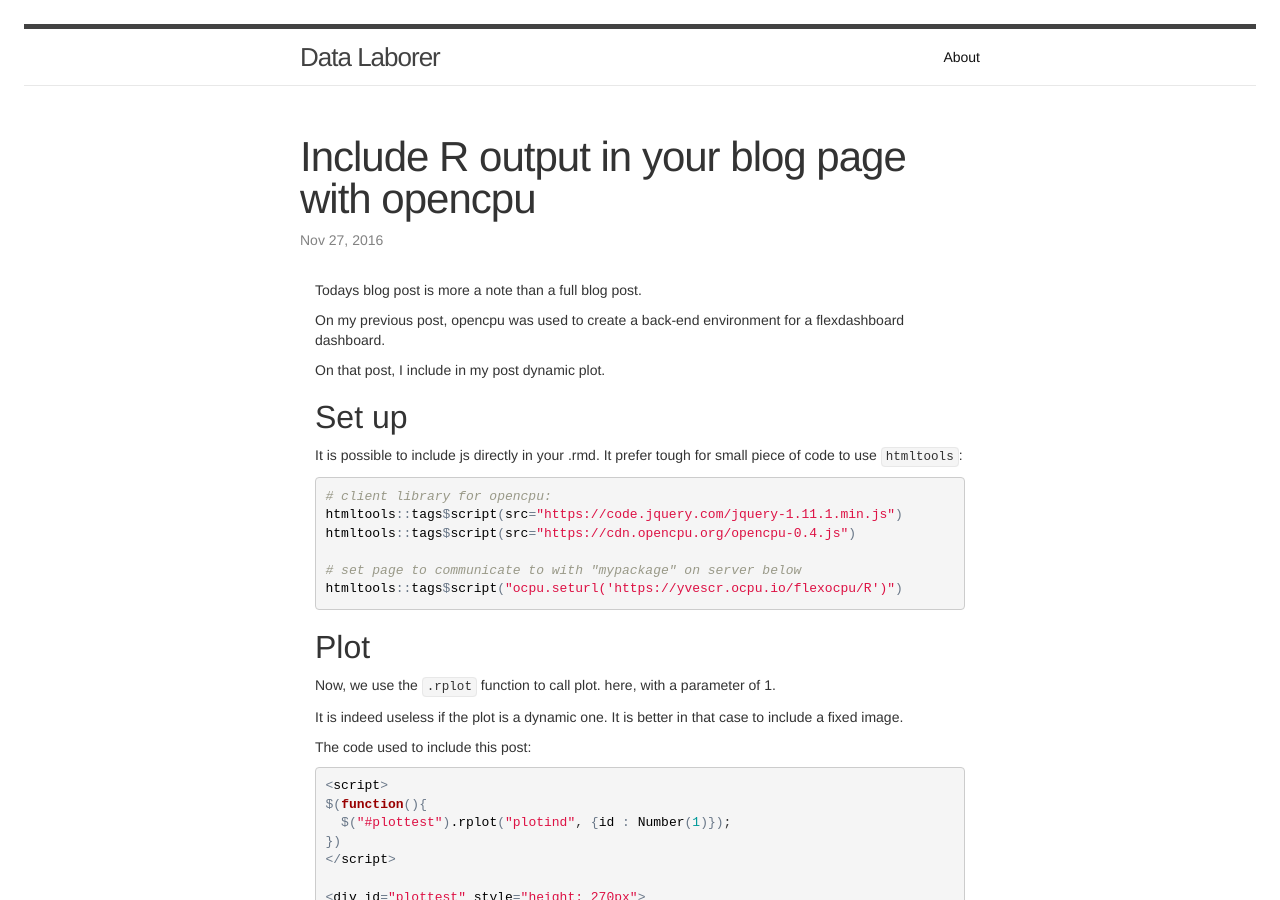
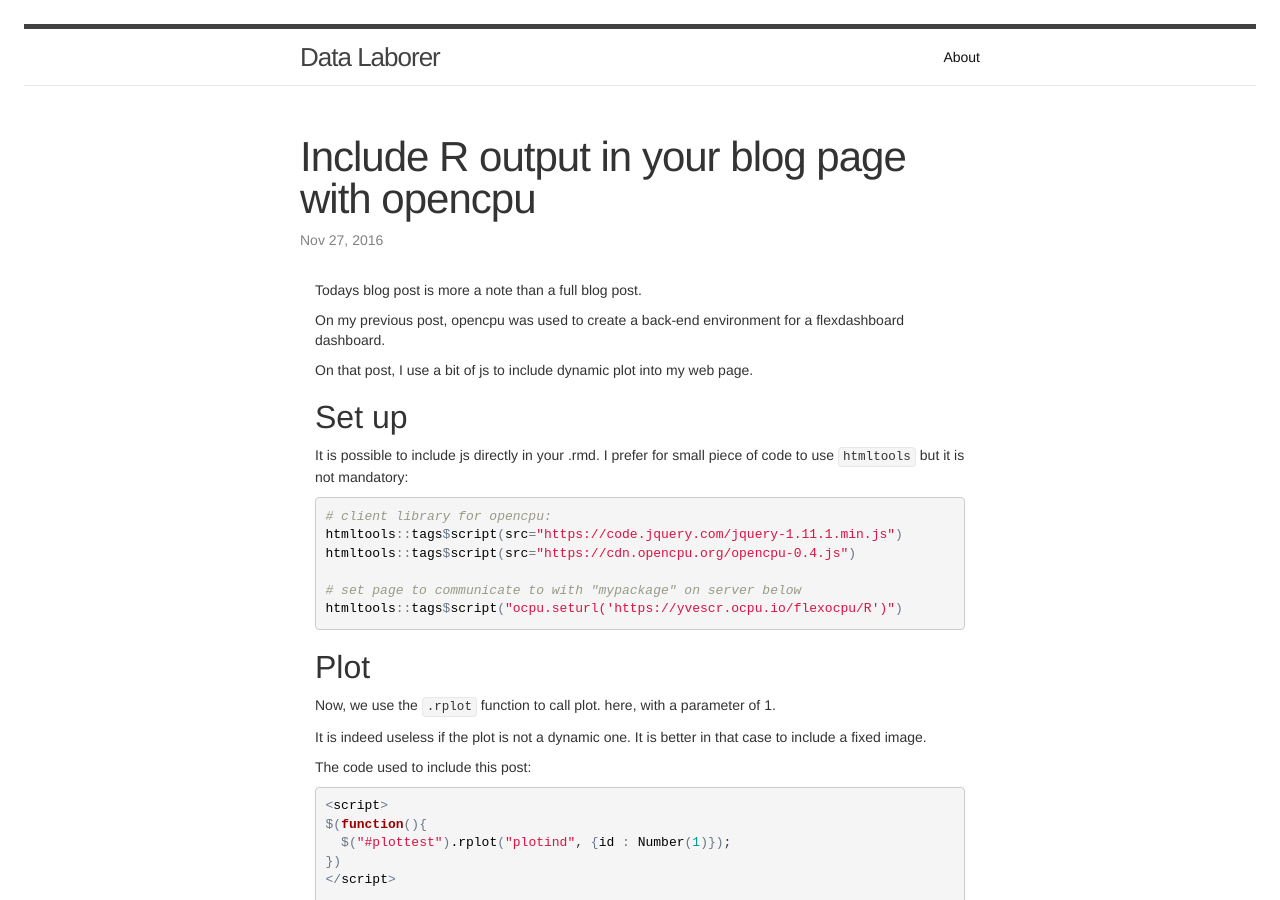
Before and after one commit to YvesCR/yvescr.github.io, a Jekyll site: the page 2016/11/embedocputest.html, which Jekyll copies as it is, in a window 1280 px wide and 900 px high. Built offline with Jekyll 4.4.1, drawn with Linux system fonts in a browser that asks for light colours; nearby versions of some CDN libraries; comment, search, counter and statistics services are not loaded; some of the changed text lies outside the part shown.

Commit message:
slight mod

```diff
--- a/2016/11/embedocputest.html
+++ b/2016/11/embedocputest.html
@@ -177,13 +177,14 @@ $(document).ready(function () {
 
 <!-- code folding -->
 
+
 <p>Todays blog post is more a note than a full blog post.</p>
 <p>On my previous post, opencpu was used to create a back-end environment for a flexdashboard dashboard.</p>
-<p>On that post, I include in my post dynamic plot.</p>
+<p>On that post, I use a bit of js to include dynamic plot into my web page.</p>
 <p><script src="https://code.jquery.com/jquery-1.11.1.min.js"></script><script src="https://cdn.opencpu.org/opencpu-0.4.js"></script><script>ocpu.seturl('https://yvescr.ocpu.io/flexocpu/R')</script></p>
 <div id="set-up" class="section level2">
 <h2>Set up</h2>
-<p>It is possible to include js directly in your .rmd. It prefer tough for small piece of code to use <code>htmltools</code>:</p>
+<p>It is possible to include js directly in your .rmd. I prefer for small piece of code to use <code>htmltools</code> but it is not mandatory:</p>
 <pre class="r"><code># client library for opencpu:
 htmltools::tags$script(src=&quot;https://code.jquery.com/jquery-1.11.1.min.js&quot;)
 htmltools::tags$script(src=&quot;https://cdn.opencpu.org/opencpu-0.4.js&quot;)
@@ -194,7 +195,7 @@ htmltools::tags$script(&quot;ocpu.seturl('https://yvescr.ocpu.io/flexocpu/R')&qu
 <div id="plot" class="section level2">
 <h2>Plot</h2>
 <p>Now, we use the <code>.rplot</code> function to call plot. here, with a parameter of 1.</p>
-<p>It is indeed useless if the plot is a dynamic one. It is better in that case to include a fixed image.</p>
+<p>It is indeed useless if the plot is not a dynamic one. It is better in that case to include a fixed image.</p>
 <p>The code used to include this post:</p>
 <pre class="r"><code>&lt;script&gt;
 $(function(){
@@ -262,7 +263,8 @@ $(function(){
 });
 
 </script>
-<p>The result is a dynamic plot inside the blog post:</p>
+<p>The result is a dynamic plot inside the blog post.</p>
+<p>You can enter any integer between 1 and 544:</p>
 <p><input type="integer" class="form-control" id="myid" value="1" style="width: 90%;"/><button type="submit" id="idsubmit" class="btn btn-default">Update dashboard!</button></p>
 <div id="plotdiv" style="height: 270px"></div>
 <p>The same can be done to create dynamic json or any htmlwidget output.</p>
```
